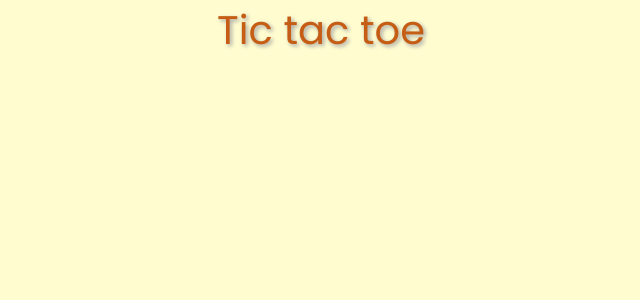
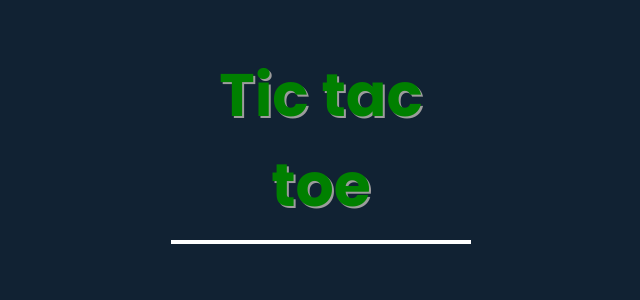
Before and after one commit to OksanaKis/my_gameTicTacToe, a React (Create React App) app: page / in a window 1280 px wide. Shown: the top 300 px of the page, without its empty margins (319-959 px from the left). Built offline with nearby package versions, Linux system fonts and the light colour scheme.

Commit message:
style css

```diff
--- a/src/App.css
+++ b/src/App.css
@@ -0,0 +1,65 @@
+body{
+    background-color: #123;
+    color:#fff;
+  }
+
+  main{
+    width: 300px;
+    margin: 50px auto 0;
+  }
+
+  .header {
+    font-size: 60px;
+    font-weight: bold;
+    text-align: center;
+    color: green;
+    margin-bottom: 10px;
+    text-shadow: #9C9C9C 2px 2px 0px;
+  }
+
+  div.board{
+    display: grid;
+    border: 2px solid #fff;
+    grid-template-columns: 1fr 1fr 1fr;
+    grid-template-rows: 1fr 1fr 1fr;
+  }
+
+  div.square{
+    width: 100px;
+    height: 100px;
+    border: 2px solid #fff;
+    box-sizing: border-box;
+    font-size: 3rem;
+    text-align: center;
+  }
+
+  div.result{
+    font-size: 2rem;
+    padding: 10px;
+    margin-top: 15px;
+    border-radius: 20px 0px;
+  }
+  div.result.green{
+    background-color: #5a5;
+  }
+  div.result.red{
+    background-color: #a55;
+  }
+  div.result.yellow{
+    background-color: rgb(235, 213, 11);
+    text-align: center;
+
+  }
+
+  .button_div {
+    text-align: center;
+  }
+
+  .button_reset{
+    width: 50%;
+    background-color: green;
+    padding: 10px;
+    margin-top: 15px;
+    font-size: 28px;
+    border-radius: 10px;
+  }
```
